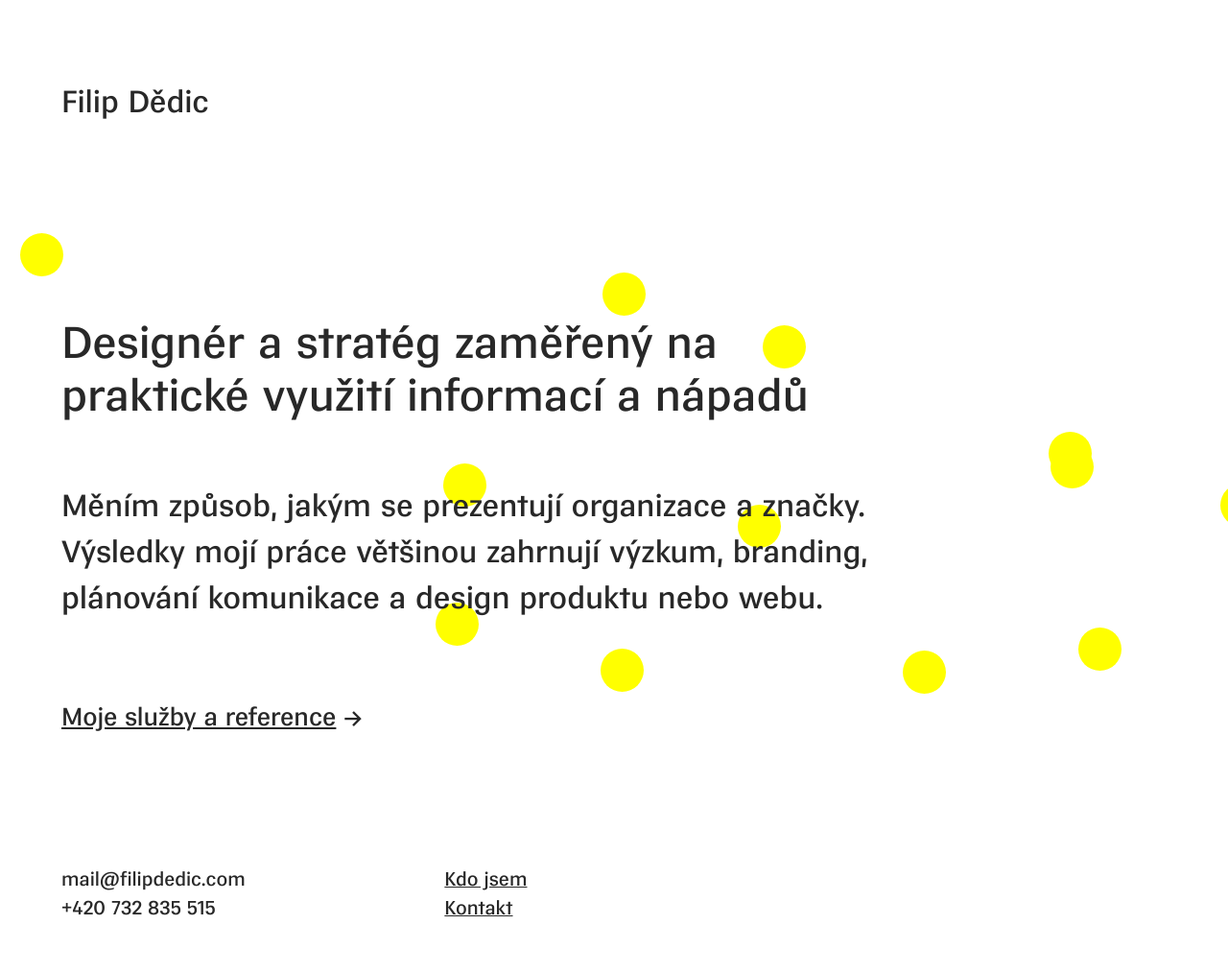
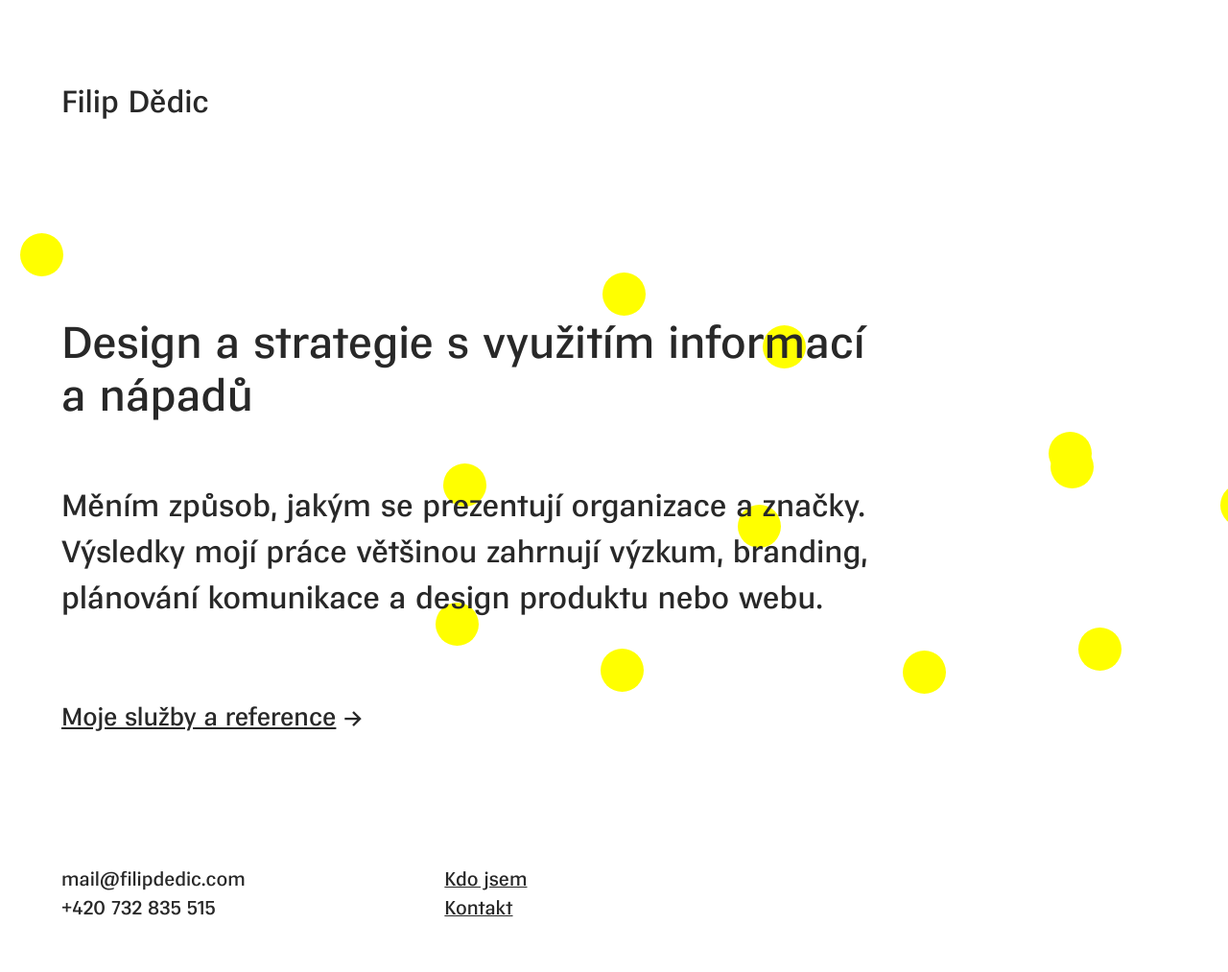
Before and after one commit to fdedic/fdedic.github.io, a Jekyll site: the page built from index.md, in a window 1280 px wide. Shown: the whole page at 96% size. Built offline with Jekyll 4.4.1, drawn with Linux system fonts in a browser that asks for light colours; nearby versions of some CDN libraries.

Commit message:
Update index.md

```diff
--- a/index.md
+++ b/index.md
@@ -2,7 +2,7 @@
 layout: default
 title: Filip Dědic
 ---
-# Designér a stratég zaměřený na praktické využití informací a nápadů
+# Design a strategie s využitím informací a nápadů
 ## Měním způsob, jakým se prezentují organizace a značky. Výsledky mojí práce většinou zahrnují výzkum, branding, plánování komunikace a design produktu nebo webu.
 
 ### [Moje služby a reference](/sluzby) →
```
